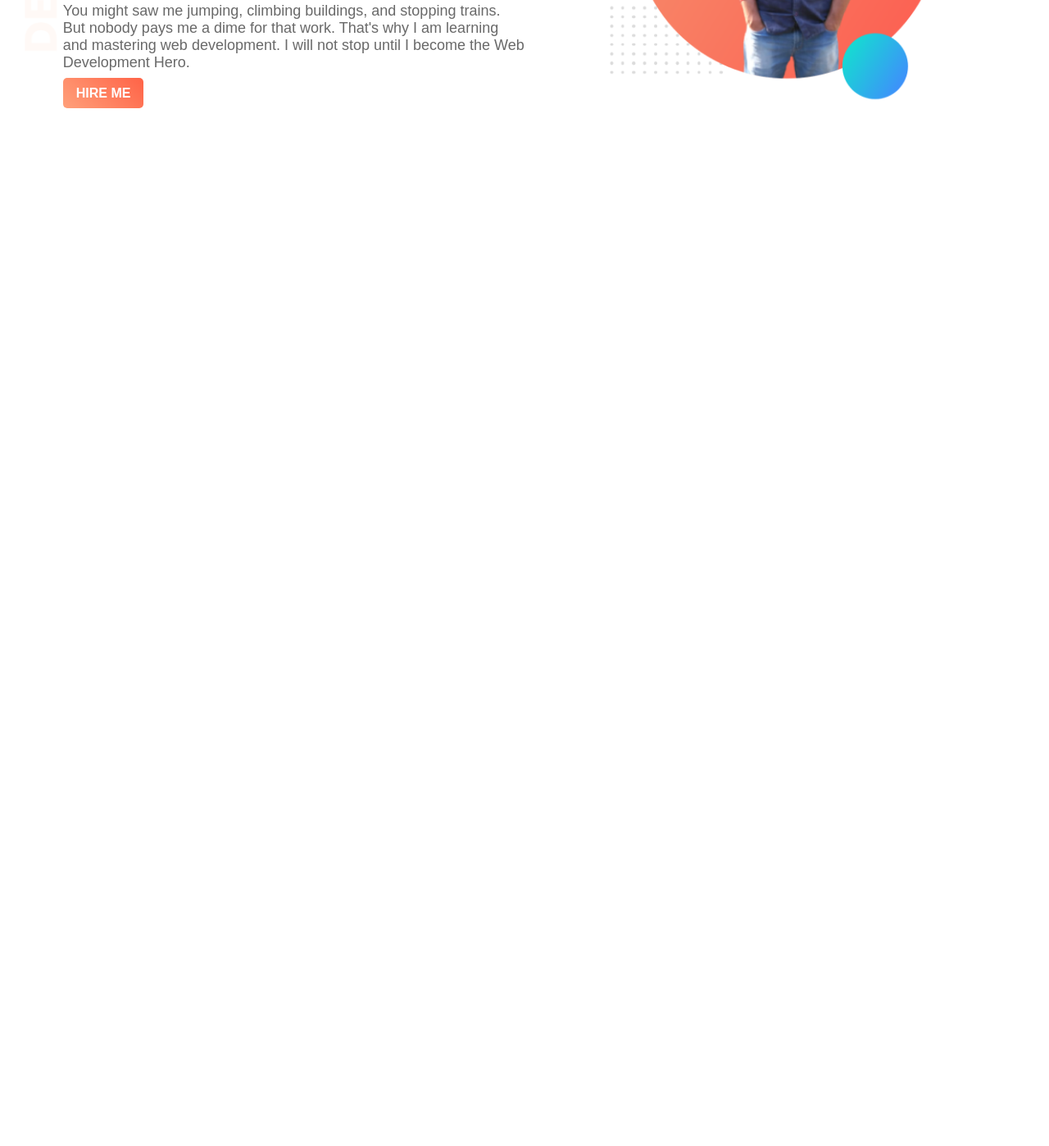
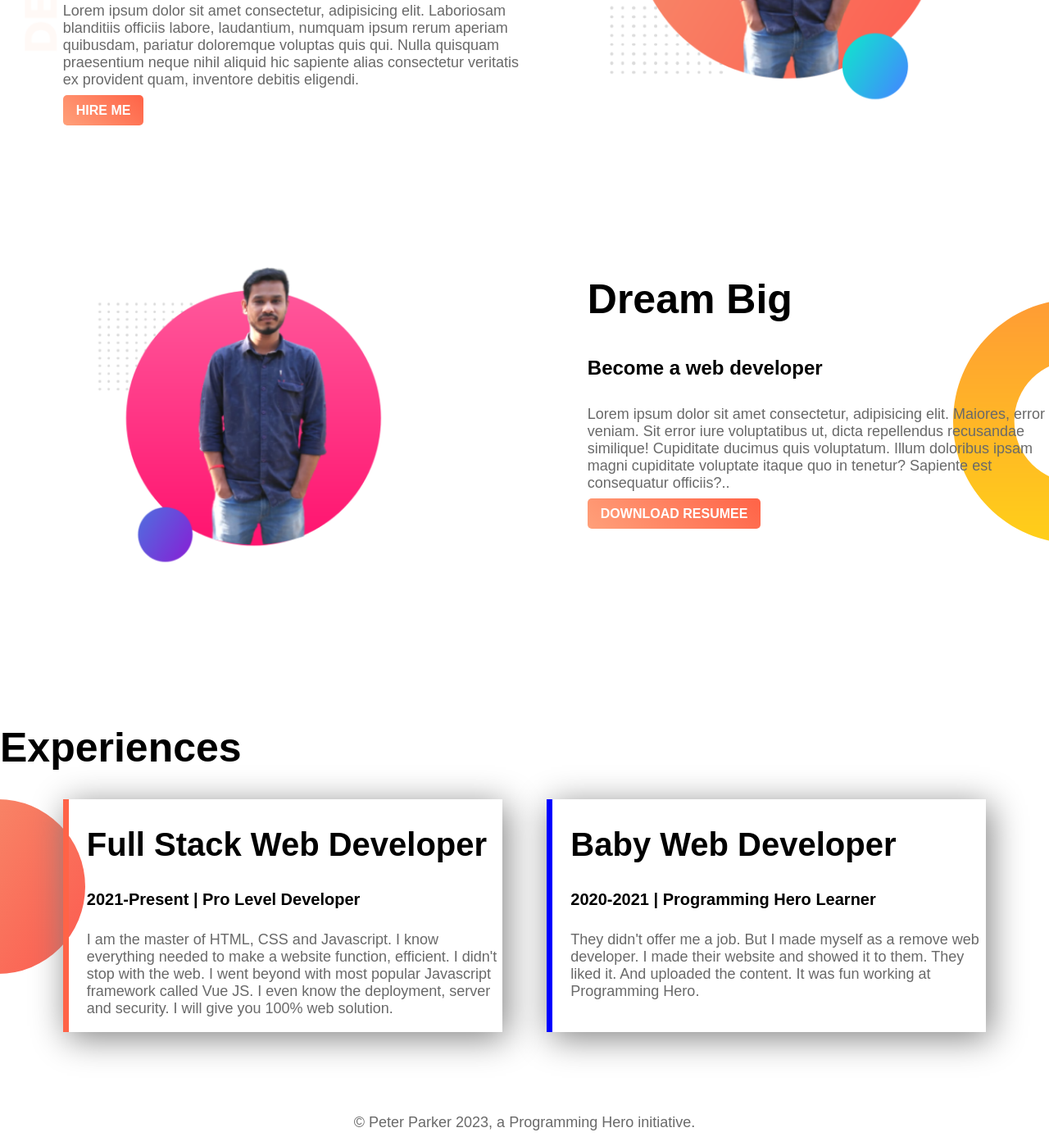
Before and after one commit to joySarkar8/my-portfolio-1, a plain HTML site: page index.html in a window 1280 px wide. Shown: the part 297-1695 px from the top of the page at 82% size. Before the commit the page ends 800 px from the top, so only its background shows below. Drawn offline with Linux system fonts and the light colour scheme.

Commit message:
complete

```diff
--- a/index.html
+++ b/index.html
@@ -17,13 +17,40 @@
             <h1>Welcome To</h1>
             <h1><span>JOY SARKAR</span> World</h1>
             <h4>Build Climber and Train Stopper</h4>
-            <p>You might saw me jumping, climbing buildings, and stopping trains. But nobody pays me a dime for that work. That's why I am learning and mastering web development. I will not stop until I become the Web Development Hero.</p>
+            <p>Lorem ipsum dolor sit amet consectetur, adipisicing elit. Laboriosam blanditiis officiis labore, laudantium, numquam ipsum rerum aperiam quibusdam, pariatur doloremque voluptas quis qui. Nulla quisquam praesentium neque nihil aliquid hic sapiente alias consectetur veritatis ex provident quam, inventore debitis eligendi.</p>
             <a class="button" href="#">HIRE ME</a>
         </div>
         <div class="half_area">
             <img src="img/banner_1st.png" alt="">
         </div>
     </section>
+    <section class="dream_area flexible">
+        <div class="half_area">
+            <img src="img/banner_2nd.png" alt="">
+        </div>
+        <div class="half_area">
+            <h1>Dream Big</h1>
+            <h4>Become a web developer</h4>
+            <p>Lorem ipsum dolor sit amet consectetur, adipisicing elit. Maiores, error veniam. Sit error iure voluptatibus ut, dicta repellendus recusandae similique! Cupiditate ducimus quis voluptatum. Illum doloribus ipsam magni cupiditate voluptate itaque quo in tenetur? Sapiente est consequatur officiis?..</p>
+            <a class="button" href="#">DOWNLOAD RESUMEE</a>
+        </div>
+    </section>
+    <h1>Experiences</h1>
+    <section class="experience_area">
+        <div id="half_area_1">
+            <h2>Full Stack Web Developer</h2>
+            <h4>2021-Present | Pro Level Developer</h4>
+            <p>I am the master of HTML, CSS and Javascript. I know everything needed to make a website function, efficient. I didn't stop with the web. I went beyond with most popular Javascript framework called Vue JS. I even know the deployment, server and security. I will give you 100% web solution.</p>
+        </div>
+        <div id="half_area_2">
+            <h2>Baby Web Developer</h2>
+            <h4>2020-2021 | Programming Hero Learner</h4>
+            <p>They didn't offer me a job. But I made myself as a remove web developer. I made their website and showed it to them. They liked it. And uploaded the content. It was fun working at Programming Hero.</p>
+        </div>
+    </section>
+    <footer>
+        <p>© Peter Parker 2023, a Programming Hero initiative.</p>
+    </footer>
 </body>
 
 </html>
--- a/style.css
+++ b/style.css
@@ -54,3 +54,53 @@ p {
     font-size: 18px;
     color: dimgrey;
 }
+
+.dream_area{
+    background-image: url(img/dream-bg.png);
+    background-repeat: no-repeat;
+    background-position: right
+}
+
+/***********************************
+experience area
+************************************/
+.experience_area{
+    background-image: url(img/exp-bg.png);
+    background-repeat: no-repeat;
+    display: flex;
+    justify-content: space-between;
+    padding-left: 6%;
+    padding-right: 6%;
+    margin-bottom: 100px;
+}
+#half_area_1{
+    width: 45%;
+    border-left: 7px solid tomato;
+    box-shadow: gray 5px 7px 40px;
+    padding-left: 22px;
+}
+#half_area_1 h2{
+    font-size: 40px;
+}
+#half_area_1 h4{
+    font-size: 20px;
+}
+#half_area_2{
+    width: 45%;
+    border-left: 7px solid blue;
+    box-shadow: gray 5px 7px 40px;
+    padding-left: 22px;
+}
+#half_area_2 h2{
+    font-size: 40px;
+}
+#half_area_2 h4{
+    font-size: 20px;
+}
+
+/***********************************
+footer area
+************************************/
+footer{
+    text-align: center;
+}
```
